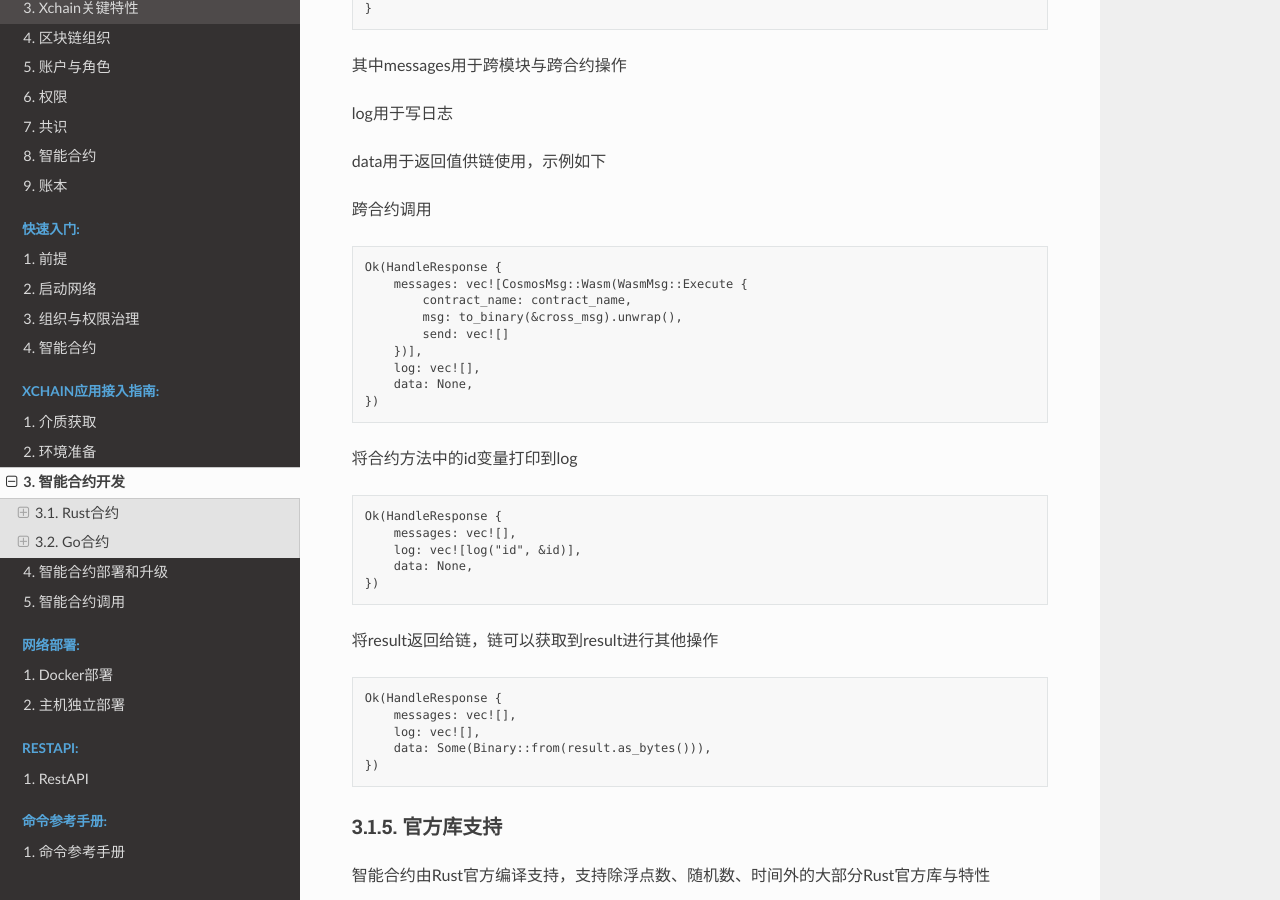
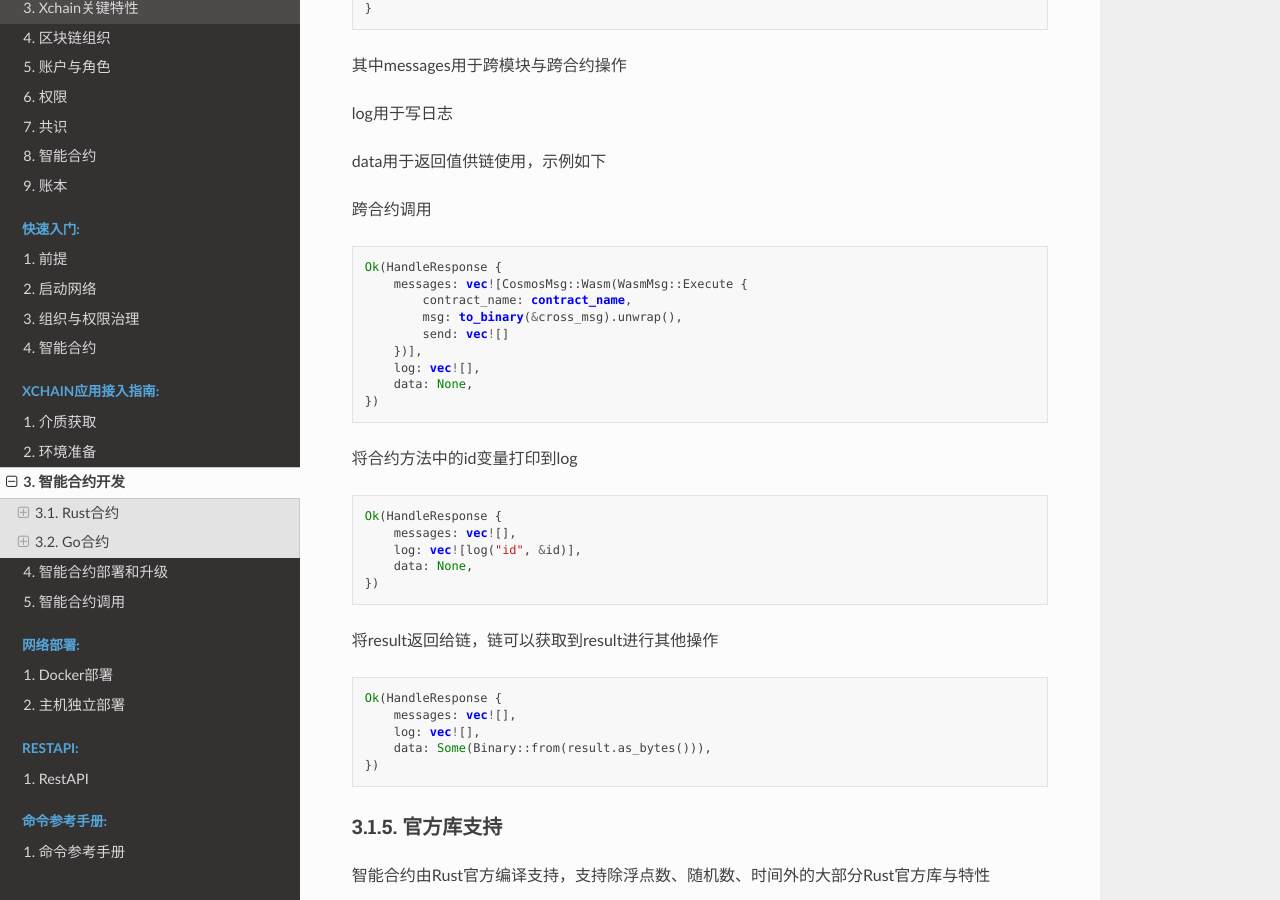
Before and after one commit to XAbaiyangdian/xchaindoc, a Sphinx documentation site: the page built from source/ApplicationAccess/SmartContractDevelopment.md, in a window 1280 px wide and 900 px high, scrolled down 4322 px. Built offline with Sphinx 7.4.7 and the Read the Docs theme 2.0.0, drawn with Linux system fonts in a browser that asks for light colours; some of the changed text lies outside the part shown.

Commit message:
update ApplicationAccess

````diff
--- a/source/ApplicationAccess/SmartContractDevelopment.md
+++ b/source/ApplicationAccess/SmartContractDevelopment.md
@@ -25,7 +25,7 @@ contract.rs存放合约各方法的实现。msg.rs存放合约接收消息的定
 
 #### 在msg.rs中必须定义合约接收的消息类型
 
-``` go
+``` rust
 pub struct InitMsg {} // 合约实例化时调用
 pub enum HandleMsg { // 合约执行时可调用的方法
     Create { key: String, value: String },
@@ -42,19 +42,19 @@ pub struct MigrateMsg {} // 合约升级时调用
 
 引入存储的定义
 
-```
+``` rust
 pub static STUDENT_KEY: &[u8] = b"student";
 ```
 
-不同存储有不同的Key，实质上是通过前缀区分不同类型的存储。
+不同数据类型的存储是通过key的前缀区分的
 
-```
+``` rust
 pub static ITEM_KEY: &[u8] = b"item";
 ```
 
 读写存储的定义：
 
-```
+``` rust
 pub fn student_store<S: Storage>(storage: &mut S)
     -> Bucket<S, Student> {
     bucket(STUDENT_KEY, storage)
@@ -68,7 +68,7 @@ pub fn student_store_read<S: Storage>(storage: &S)
 
 在contract.rs中可以通过如下方式调用：
 
-```
+``` rust
 let student_option = student_store_read(&deps.storage).may_load(stu.id.as_bytes())? ;//查询
 
 
@@ -78,7 +78,7 @@ student_store(&mut deps.storage)
 
 引入自定义结构体的定义
 
-```
+``` rust
 pub struct Student {
 	pub id: String,
 	pub name: String,
@@ -89,9 +89,9 @@ pub struct Student {
 
 #### 在contract.rs中写合约各消息类型的实现方法
 
-合约结构体必须包含init合约方法，用于合约初始化时执行相应逻辑
+合约中必须包含init合约方法，用于合约初始化时执行相应逻辑
 
-``` go
+``` rust
 pub fn init<S: Storage, A: Api, Q: Querier>(
     deps: &mut Extern<S, A, Q>,
     env: Env,
@@ -101,9 +101,9 @@ pub fn init<S: Storage, A: Api, Q: Querier>(
 }
 ```
 
-合约结构体必须包含handle合约方法，用于合约执行时处理收到相应消息类型
+合约中必须包含handle合约方法，用于合约执行时处理收到相应消息类型
 
-``` go
+``` rust
 pub fn handle<S: Storage, A: Api, Q: Querier>(
     deps: &mut Extern<S, A, Q>,
     env: Env,
@@ -120,9 +120,9 @@ pub fn handle<S: Storage, A: Api, Q: Querier>(
 }
 ```
 
-合约结构体必须包含query合约方法，用于合约查询时处理收到相应消息类型
+合约中必须包含query合约方法，用于合约查询时处理收到相应消息类型
 
-``` go
+``` rust
 pub fn query<S: Storage, A: Api, Q: Querier>(
     deps: &Extern<S, A, Q>,
     msg: QueryMsg,
@@ -151,7 +151,7 @@ pub fn query<S: Storage, A: Api, Q: Querier>(
 
    > 使用方法示例具体如下：
 
-   ``` go
+   ``` rust
    pub fn create<S: Storage, A: Api, Q: Querier>(
        deps: &mut Extern<S, A, Q>,
        _env: Env,
@@ -175,7 +175,7 @@ pub fn query<S: Storage, A: Api, Q: Querier>(
 
    合约实现方法中包含参数Env，其结构如下所示
 
-   ```
+   ``` rust
    pub struct Env {
        pub block: BlockInfo,
        pub message: MessageInfo,
@@ -183,7 +183,7 @@ pub fn query<S: Storage, A: Api, Q: Querier>(
    }
    ```
 
-   ```
+   ``` rust
    pub struct BlockInfo {
        pub height: u64,
        pub time: u64,
@@ -191,14 +191,14 @@ pub fn query<S: Storage, A: Api, Q: Querier>(
    }
    ```
 
-   ```
+   ``` rust
    pub struct MessageInfo {
        pub sender: HumanAddr,
        pub sent_funds: Vec<Coin>,
    }
    ```
 
-   ```
+   ``` rust
    pub struct ContractInfo {
        pub address: HumanAddr,
    }
@@ -206,13 +206,13 @@ pub fn query<S: Storage, A: Api, Q: Querier>(
 
    如在合约方法中获取合约调用者地址可以如下操作
 
-   ```
+   ``` rust
    let sender = env.message.sender.to_string();
    ```
 
    合约方法返回消息类型定义如下
 
-   ```
+   ``` rust
    pub struct HandleResponse<T = Empty>
    where
        T: Clone + fmt::Debug + PartialEq + JsonSchema,
@@ -231,7 +231,7 @@ pub fn query<S: Storage, A: Api, Q: Querier>(
 
    跨合约调用
 
-   ```Ok(HandleResponse{
+   ``` rust
    Ok(HandleResponse {
        messages: vec![CosmosMsg::Wasm(WasmMsg::Execute {
            contract_name: contract_name,
@@ -245,7 +245,7 @@ pub fn query<S: Storage, A: Api, Q: Querier>(
 
    将合约方法中的id变量打印到log
 
-   ```
+   ``` rust
    Ok(HandleResponse {
        messages: vec![],
        log: vec![log("id", &id)],
@@ -255,7 +255,7 @@ pub fn query<S: Storage, A: Api, Q: Querier>(
 
    将result返回给链，链可以获取到result进行其他操作
 
-   ```
+   ``` rust
    Ok(HandleResponse {
        messages: vec![],
        log: vec![],
````
